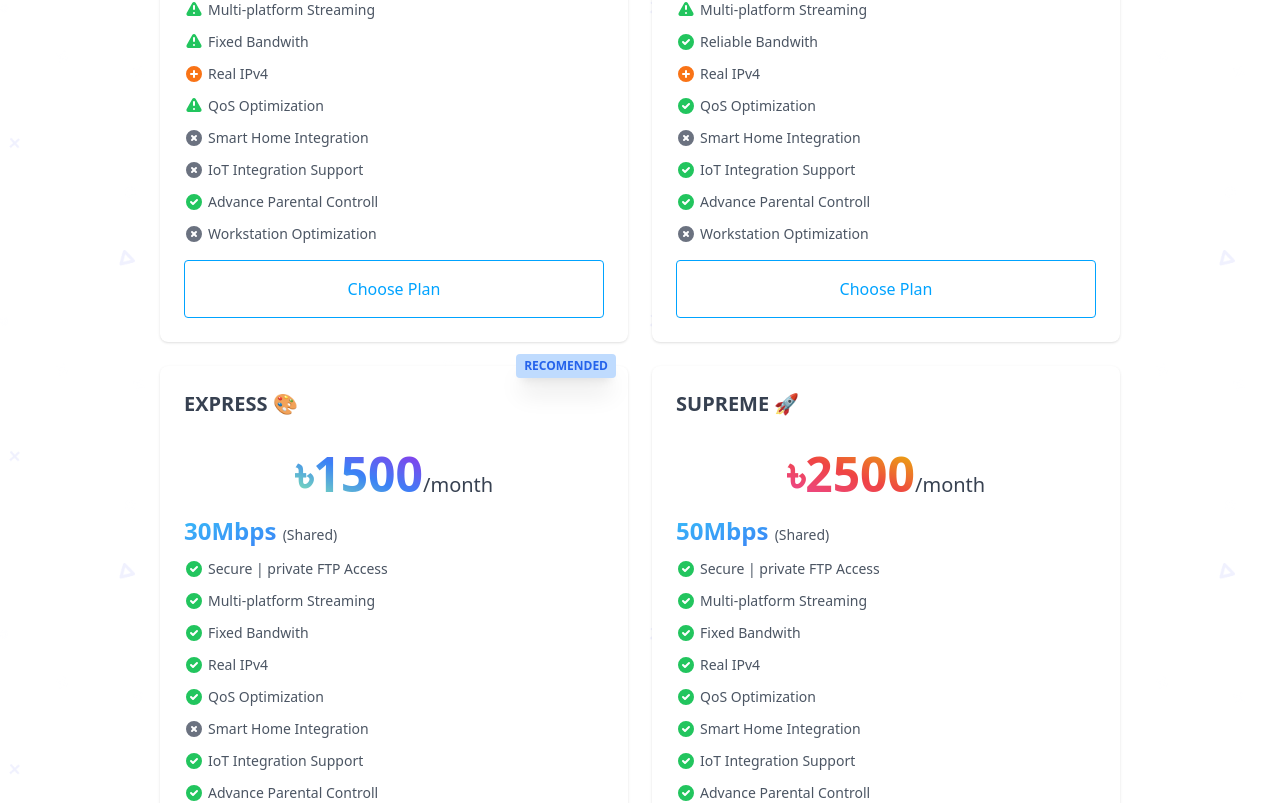
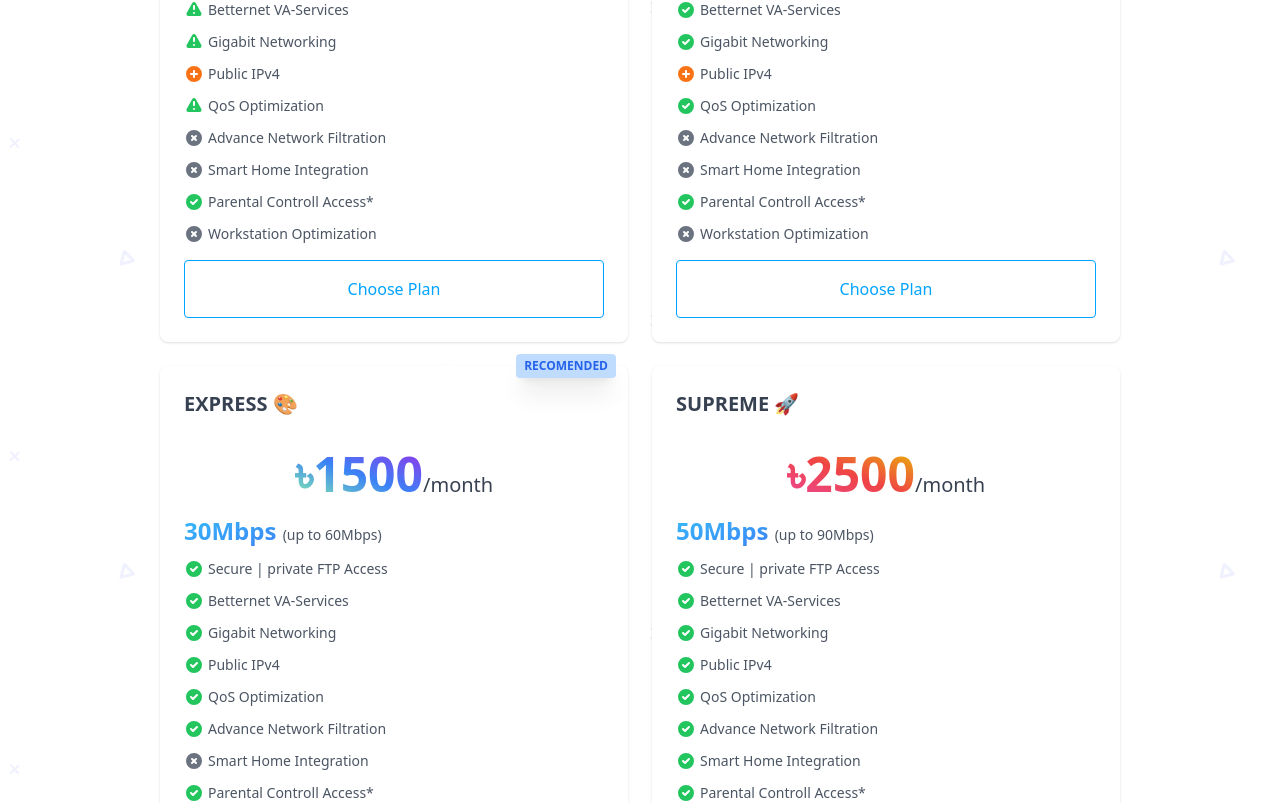
Before and after one commit to bobalok/brainfreeze, a Next.js app: page / in a window 1280 px wide. Shown: the part 6759-7562 px from the top of the page. Built offline with nearby package versions, Linux system fonts and the light colour scheme.

Commit message:
Pricing Updte

```diff
--- a/components/PricingPlans.js
+++ b/components/PricingPlans.js
@@ -51,7 +51,7 @@ export default function PricingPlans() {
                     <span className='text-2xl font-extrabold bg-clip-text text-transparent bg-gradient-to-br from-sky-400 to-blue-500'>
                       10Mbps{" "}
                     </span>
-                    (Shared)
+                    (up to 40Mbps)
                   </p>
                   <p className='my-2 flex'>
                     <CheckCircleIcon
@@ -65,21 +65,21 @@ export default function PricingPlans() {
                       className='h-5 w-5 mr-1 text-green-500'
                       aria-hidden='true'
                     />
-                    <span>Multi-platform Streaming</span>
+                    <span>Betternet VA-Services</span>
                   </p>
                   <p className='my-2 flex'>
                     <ExclamationIcon
                       className='h-5 w-5 mr-1 text-green-500'
                       aria-hidden='true'
                     />
-                    <span>Fixed Bandwith</span>
+                    <span>Gigabit Networking</span>
                   </p>
                   <p className='my-2 flex'>
                     <PlusCircleIcon
                       className='h-5 w-5 mr-1 text-orange-500'
                       aria-hidden='true'
                     />
-                    <span>Real IPv4</span>
+                    <span>Public IPv4</span>
                   </p>
                   <p className='my-2 flex'>
                     <ExclamationIcon
@@ -93,21 +93,22 @@ export default function PricingPlans() {
                       className='h-5 w-5 mr-1 text-gray-500'
                       aria-hidden='true'
                     />
-                    <span>Smart Home Integration</span>
+                    <span>Advance Network Filtration</span>
                   </p>
                   <p className='my-2 flex'>
                     <XCircleIcon
                       className='h-5 w-5 mr-1 text-gray-500'
                       aria-hidden='true'
                     />
-                    <span>IoT Integration Support</span>
+                    <span>Smart Home Integration</span>
                   </p>
+
                   <p className='my-2 flex'>
                     <CheckCircleIcon
                       className='h-5 w-5 mr-1 text-green-500'
                       aria-hidden='true'
                     />
-                    <span>Advance Parental Controll</span>
+                    <span>Parental Controll Access*</span>
                   </p>
                   <p className='my-2 flex'>
                     <XCircleIcon
@@ -150,7 +151,7 @@ export default function PricingPlans() {
                     <span className='text-2xl font-extrabold bg-clip-text text-transparent bg-gradient-to-br from-sky-400 to-blue-500'>
                       15Mbps{" "}
                     </span>
-                    (Shared)
+                    (up to 50Mbps)
                   </p>
                   <p className='my-2 flex'>
                     <CheckCircleIcon
@@ -160,25 +161,25 @@ export default function PricingPlans() {
                     <span>Secure | private FTP Access</span>
                   </p>
                   <p className='my-2 flex'>
-                    <ExclamationIcon
+                    <CheckCircleIcon
                       className='h-5 w-5 mr-1 text-green-500'
                       aria-hidden='true'
                     />
-                    <span>Multi-platform Streaming</span>
+                    <span>Betternet VA-Services</span>
                   </p>
                   <p className='my-2 flex'>
                     <CheckCircleIcon
                       className='h-5 w-5 mr-1 text-green-500'
                       aria-hidden='true'
                     />
-                    <span>Reliable Bandwith</span>
+                    <span>Gigabit Networking</span>
                   </p>
                   <p className='my-2 flex'>
                     <PlusCircleIcon
                       className='h-5 w-5 mr-1 text-orange-500'
                       aria-hidden='true'
                     />
-                    <span>Real IPv4</span>
+                    <span>Public IPv4</span>
                   </p>
                   <p className='my-2 flex'>
                     <CheckCircleIcon
@@ -192,21 +193,22 @@ export default function PricingPlans() {
                       className='h-5 w-5 mr-1 text-gray-500'
                       aria-hidden='true'
                     />
+                    <span>Advance Network Filtration</span>
+                  </p>
+                  <p className='my-2 flex'>
+                    <XCircleIcon
+                      className='h-5 w-5 mr-1 text-gray-500'
+                      aria-hidden='true'
+                    />
                     <span>Smart Home Integration</span>
                   </p>
+
                   <p className='my-2 flex'>
                     <CheckCircleIcon
                       className='h-5 w-5 mr-1 text-green-500'
                       aria-hidden='true'
                     />
-                    <span>IoT Integration Support</span>
-                  </p>
-                  <p className='my-2 flex'>
-                    <CheckCircleIcon
-                      className='h-5 w-5 mr-1 text-green-500'
-                      aria-hidden='true'
-                    />
-                    <span>Advance Parental Controll</span>
+                    <span>Parental Controll Access*</span>
                   </p>
                   <p className='my-2 flex'>
                     <XCircleIcon
@@ -247,7 +249,7 @@ export default function PricingPlans() {
                     <span className='text-2xl font-extrabold bg-clip-text text-transparent bg-gradient-to-br from-sky-400 to-blue-500'>
                       30Mbps{" "}
                     </span>
-                    (Shared)
+                    (up to 60Mbps)
                   </p>
                   <p className='my-2 flex'>
                     <CheckCircleIcon
@@ -261,21 +263,21 @@ export default function PricingPlans() {
                       className='h-5 w-5 mr-1 text-green-500'
                       aria-hidden='true'
                     />
-                    <span>Multi-platform Streaming</span>
+                    <span>Betternet VA-Services</span>
                   </p>
                   <p className='my-2 flex'>
                     <CheckCircleIcon
                       className='h-5 w-5 mr-1 text-green-500'
                       aria-hidden='true'
                     />
-                    <span>Fixed Bandwith</span>
+                    <span>Gigabit Networking</span>
                   </p>
                   <p className='my-2 flex'>
                     <CheckCircleIcon
                       className='h-5 w-5 mr-1 text-green-500'
                       aria-hidden='true'
                     />
-                    <span>Real IPv4 </span>
+                    <span>Public IPv4</span>
                   </p>
                   <p className='my-2 flex'>
                     <CheckCircleIcon
@@ -285,25 +287,26 @@ export default function PricingPlans() {
                     <span>QoS Optimization</span>
                   </p>
                   <p className='my-2 flex'>
+                    <CheckCircleIcon
+                      className='h-5 w-5 mr-1 text-green-500'
+                      aria-hidden='true'
+                    />
+                    <span>Advance Network Filtration</span>
+                  </p>
+                  <p className='my-2 flex'>
                     <XCircleIcon
                       className='h-5 w-5 mr-1 text-gray-500'
                       aria-hidden='true'
                     />
                     <span>Smart Home Integration</span>
                   </p>
+
                   <p className='my-2 flex'>
                     <CheckCircleIcon
                       className='h-5 w-5 mr-1 text-green-500'
                       aria-hidden='true'
                     />
-                    <span>IoT Integration Support</span>
-                  </p>
-                  <p className='my-2 flex'>
-                    <CheckCircleIcon
-                      className='h-5 w-5 mr-1 text-green-500'
-                      aria-hidden='true'
-                    />
-                    <span>Advance Parental Controll</span>
+                    <span>Parental Controll Access*</span>
                   </p>
                   <p className='my-2 flex'>
                     <XCircleIcon
@@ -341,7 +344,7 @@ export default function PricingPlans() {
                     <span className='text-2xl font-extrabold bg-clip-text text-transparent bg-gradient-to-br from-sky-400 to-blue-500'>
                       50Mbps{" "}
                     </span>
-                    (Shared)
+                    (up to 90Mbps)
                   </p>
                   <p className='my-2 flex'>
                     <CheckCircleIcon
@@ -355,21 +358,21 @@ export default function PricingPlans() {
                       className='h-5 w-5 mr-1 text-green-500'
                       aria-hidden='true'
                     />
-                    <span>Multi-platform Streaming</span>
+                    <span>Betternet VA-Services</span>
                   </p>
                   <p className='my-2 flex'>
                     <CheckCircleIcon
                       className='h-5 w-5 mr-1 text-green-500'
                       aria-hidden='true'
                     />
-                    <span>Fixed Bandwith</span>
+                    <span>Gigabit Networking</span>
                   </p>
                   <p className='my-2 flex'>
                     <CheckCircleIcon
                       className='h-5 w-5 mr-1 text-green-500'
                       aria-hidden='true'
                     />
-                    <span>Real IPv4</span>
+                    <span>Public IPv4</span>
                   </p>
                   <p className='my-2 flex'>
                     <CheckCircleIcon
@@ -383,6 +386,13 @@ export default function PricingPlans() {
                       className='h-5 w-5 mr-1 text-green-500'
                       aria-hidden='true'
                     />
+                    <span>Advance Network Filtration</span>
+                  </p>
+                  <p className='my-2 flex'>
+                    <CheckCircleIcon
+                      className='h-5 w-5 mr-1 text-green-500'
+                      aria-hidden='true'
+                    />
                     <span>Smart Home Integration</span>
                   </p>
                   <p className='my-2 flex'>
@@ -390,14 +400,7 @@ export default function PricingPlans() {
                       className='h-5 w-5 mr-1 text-green-500'
                       aria-hidden='true'
                     />
-                    <span>IoT Integration Support</span>
-                  </p>
-                  <p className='my-2 flex'>
-                    <CheckCircleIcon
-                      className='h-5 w-5 mr-1 text-green-500'
-                      aria-hidden='true'
-                    />
-                    <span>Advance Parental Controll</span>
+                    <span>Parental Controll Access*</span>
                   </p>
 
                   <p className='my-2 flex'>
```
